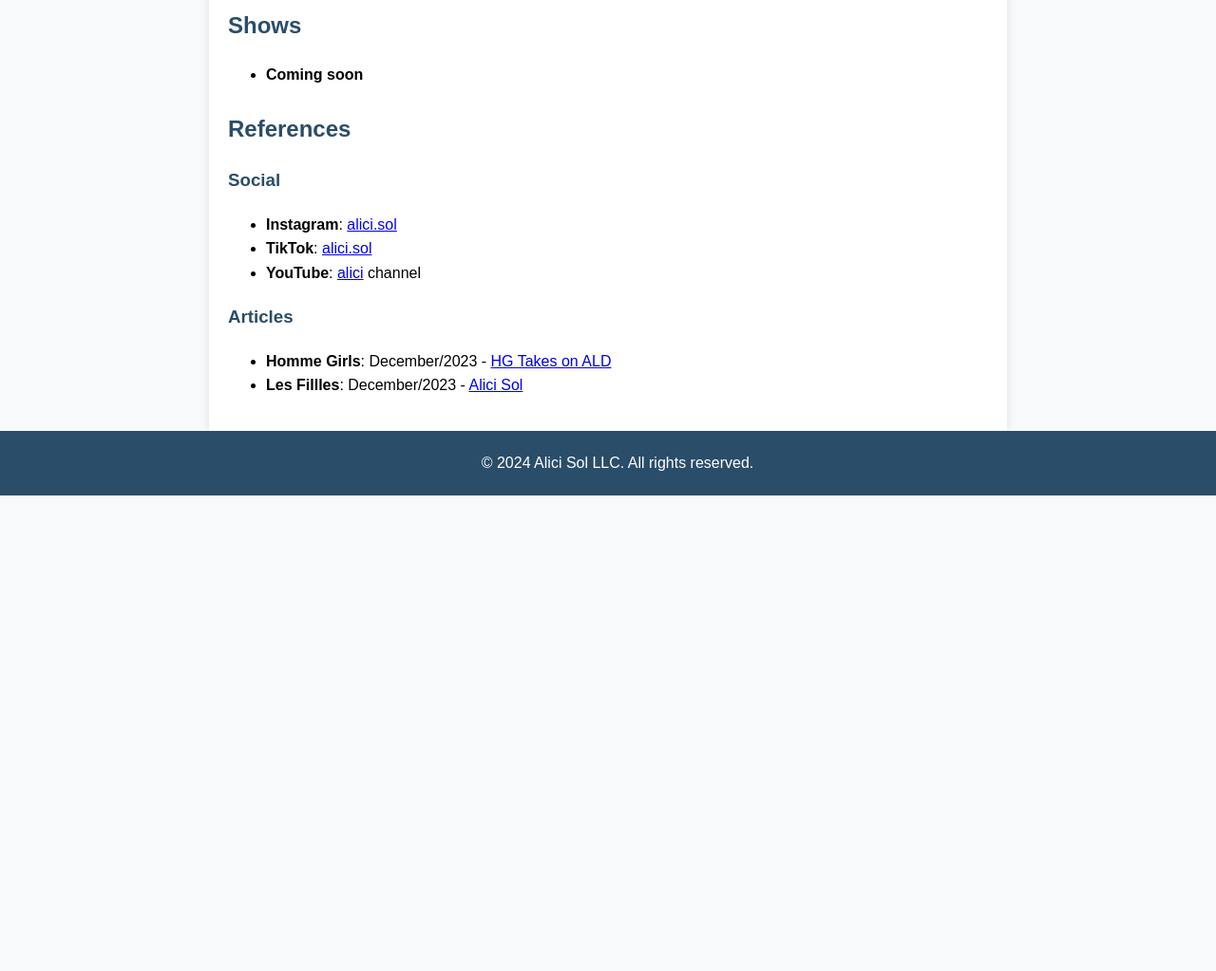
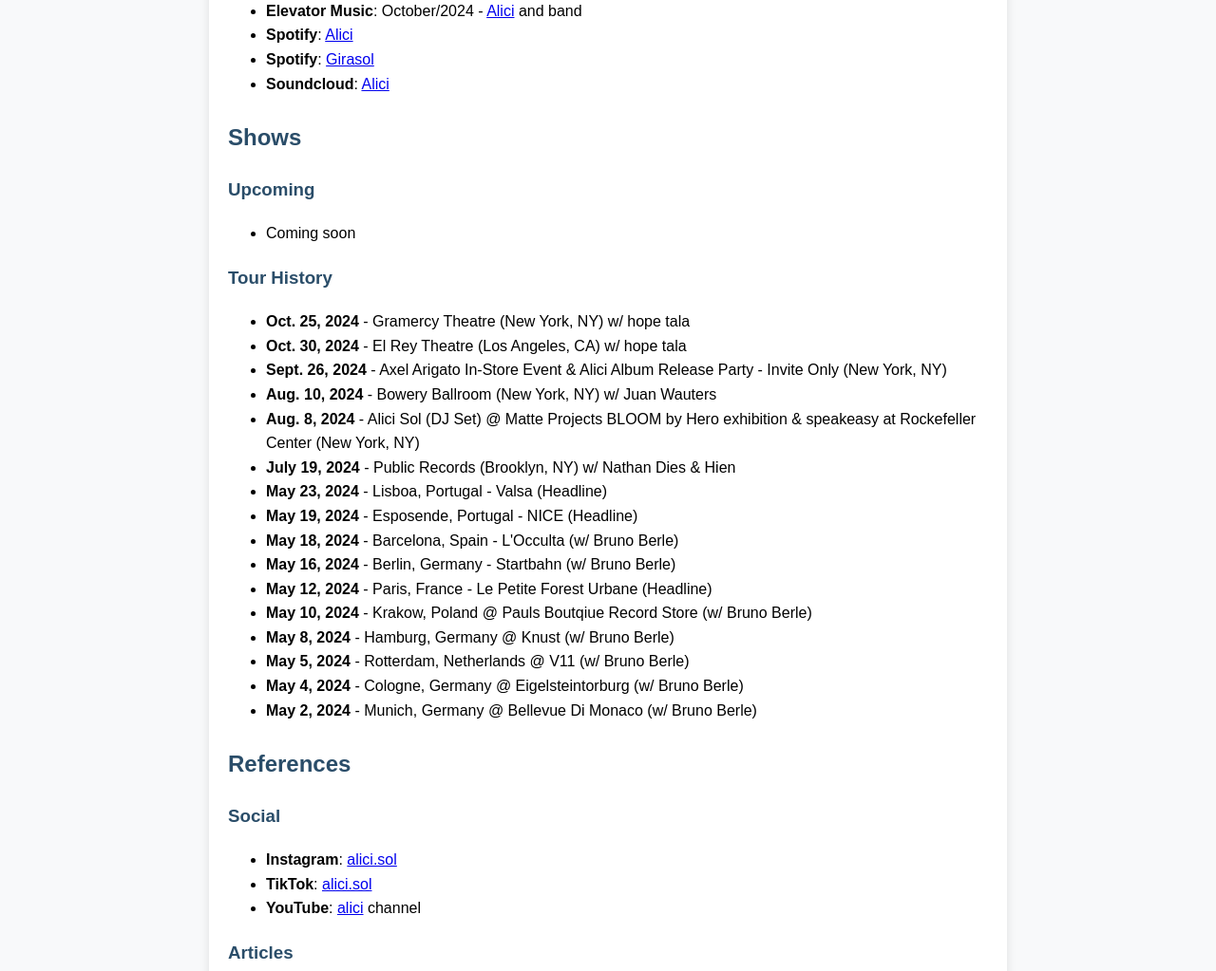
Before and after one commit to alici-sol-llc/alicisol.llc, a plain HTML site: page index.htm in a window 1280 px wide. Shown: the part 896-1919 px from the top of the page at 95% size. Before the commit the page ends 1418 px from the top, so only its background shows below. Drawn offline with Linux system fonts and the light colour scheme.

Commit message:
Update index.htm
Tour info

```diff
--- a/index.htm
+++ b/index.htm
@@ -79,8 +79,9 @@
 <main>
     <section id="biography">
         <h2>Biography</h2>
-        <p>Alici (Alice V. de M. Sol) (born 28 January 1999) is a Brazilian-American singer, songwriter, and performer. She composes and performs mainly jazz songs while also having techno songs published as Girasol.</p>
-        <p>Born in Belo Horizonte, Minas Gerais, Brazil, she grew up in Seattle, WA, while living for 3.5 years in Cambridge-UK. In 2021, she received a Bachelor of Music in Songwriting from the <a href="https://www.berklee.edu/" target=_blank>Berklee College of Music</a> in Boston, MA, and moved to New York City, where she resides.</p>
+        <p>Alici (Alice V. de M. Sol) (born 28 January 1999) is a Brazilian-American singer, songwriter, and performer. Representing the cultural tapestry of Belo Horizonte, Brazil, Alici is a New York-based musician on a mission to join her birth country's serene sounds with the city's gritty energy.</p>
+        <p>She draws from her diverse upbringing split between Brazil, Seattle, and the UK to redefine the idea of what Bossa Nova and Trip Hop sounds like to a contemporary audience. Inspired by timeless acts such as Gal Costa, J Dilla, Sade, and Portishead, Alici stands as a beacon of creativity, passion, and innovation, breathing new life into Brazilian-inspired R&B and jazz.</p>
+        <p>In 2021, she received a Bachelor of Music in Songwriting from the <a href="https://www.berklee.edu/" target=_blank>Berklee College of Music</a> in Boston, MA, and moved to New York City, where she resides.</p>
     </section>
 
     <section id="discography">
@@ -106,8 +107,28 @@
 
     <section id="shows">
         <h2>Shows</h2>
+        <h3>Upcoming</h3>
         <ul>
-            <li><b>Coming soon</b></li>
+            <li>Coming soon</li>
+        </ul>
+        <h3>Tour History</h3>
+        <ul>
+            <li><b>Oct. 25, 2024</b> - Gramercy Theatre (New York, NY) w/ hope tala</li>
+            <li><b>Oct. 30, 2024</b> - El Rey Theatre (Los Angeles, CA) w/ hope tala</li>
+            <li><b>Sept. 26, 2024</b> - Axel Arigato In-Store Event & Alici Album Release Party - Invite Only (New York, NY)</li>
+            <li><b>Aug. 10, 2024</b> - Bowery Ballroom (New York, NY) w/ Juan Wauters</li>
+            <li><b>Aug. 8, 2024</b> - Alici Sol (DJ Set) @ Matte Projects BLOOM by Hero exhibition & speakeasy at Rockefeller Center (New York, NY)</li>
+            <li><b>July 19, 2024</b> - Public Records (Brooklyn, NY) w/ Nathan Dies & Hien</li>
+            <li><b>May 23, 2024</b>  - Lisboa, Portugal - Valsa (Headline)</li>
+            <li><b>May 19, 2024</b> - Esposende, Portugal - NICE (Headline)</li>
+            <li><b>May 18, 2024</b> - Barcelona, Spain - L'Occulta (w/ Bruno Berle)</li>
+            <li><b>May 16, 2024</b> - Berlin, Germany - Startbahn (w/ Bruno Berle)</li>
+            <li><b>May 12, 2024</b> - Paris, France - Le Petite Forest Urbane (Headline)</li>
+            <li><b>May 10, 2024</b> - Krakow, Poland @ Pauls Boutqiue Record Store (w/ Bruno Berle)</li>
+            <li><b>May 8, 2024</b> - Hamburg, Germany @ Knust (w/ Bruno Berle)</li>
+            <li><b>May 5, 2024</b> - Rotterdam, Netherlands @ V11 (w/ Bruno Berle)</li>
+            <li><b>May 4, 2024</b> - Cologne, Germany @  Eigelsteintorburg (w/ Bruno Berle)</li>
+            <li><b>May 2, 2024</b> - Munich, Germany @ Bellevue Di Monaco (w/ Bruno Berle)</li>
         </ul>
     </section>
 
```
